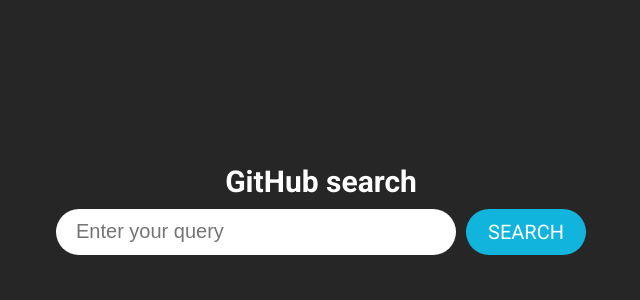
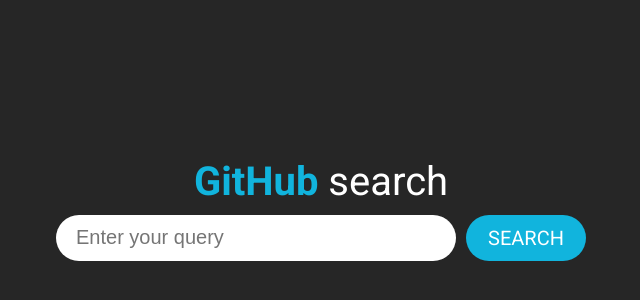
Before and after one commit to Vanesflat/github-search, a plain HTML site: page app/index.html in a window 1280 px wide. Shown: the part 186-486 px from the top of the page, without its empty margins (319-959 px from the left). Drawn offline with Linux system fonts and the light colour scheme.

Commit message:
Add styles for title and minor update repository card style

```diff
--- a/app/scss/blocks/repository.scss
+++ b/app/scss/blocks/repository.scss
@@ -11,6 +11,7 @@
   align-items: center;
   gap: 10px;
   padding: 20px;
+  text-align: center;
   background-color: #151515;
   border-radius: 30px;
   box-shadow: 0 0 15px -5px #000000;
@@ -23,7 +24,7 @@
   }
 
   img {
-    width: 150px;
+    width: 120px;
   }
 
   p {
--- a/app/scss/style.scss
+++ b/app/scss/style.scss
@@ -57,6 +57,16 @@
   padding: 0 10px;
 }
 
+.title {
+  font-size: 40px;
+  font-weight: 400;
+
+  span {
+    font-weight: 700;
+    color: #11b4dd;
+  }
+}
+
 //blocks
 @import "blocks/form.scss";
 @import "blocks/repository.scss";
```
Also changed, not shown: app/css/style.min.css.
